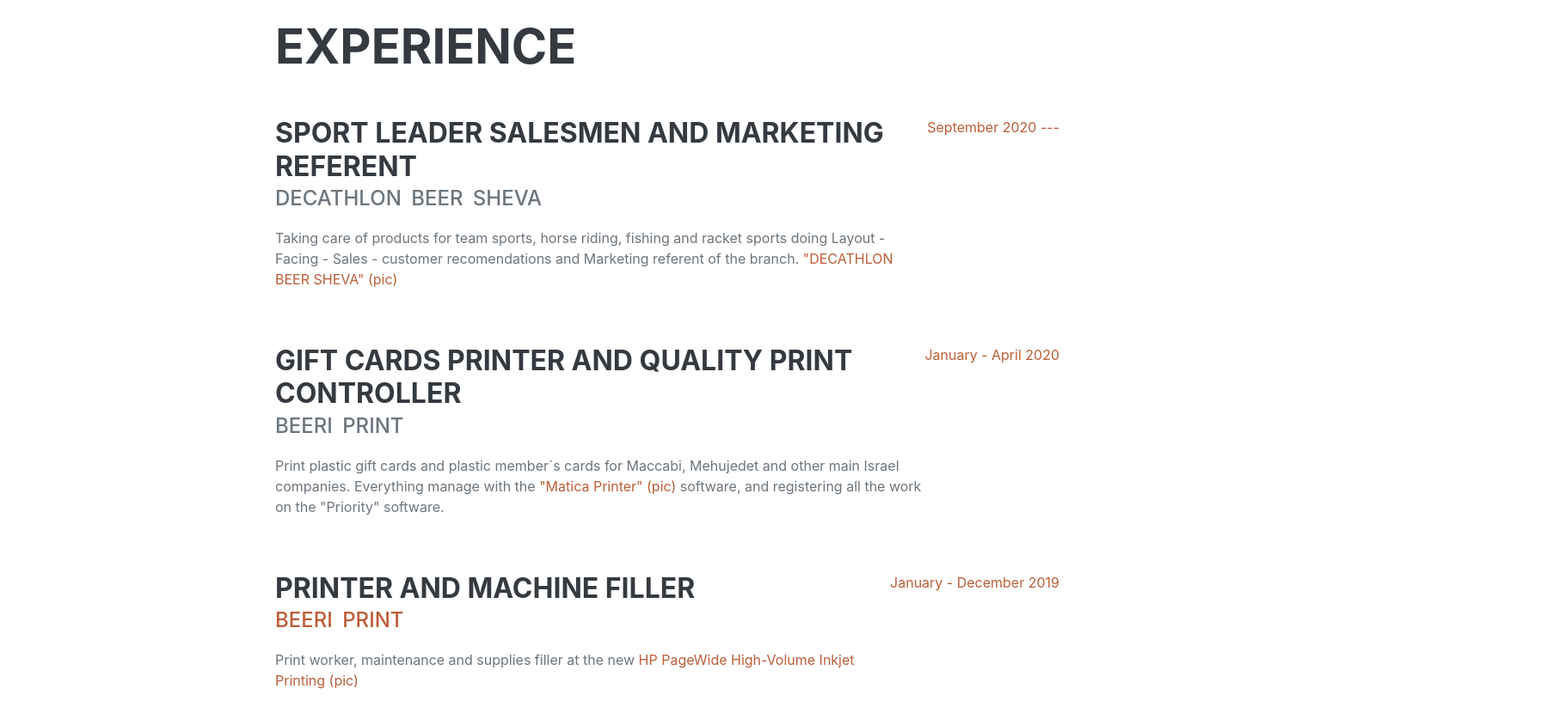
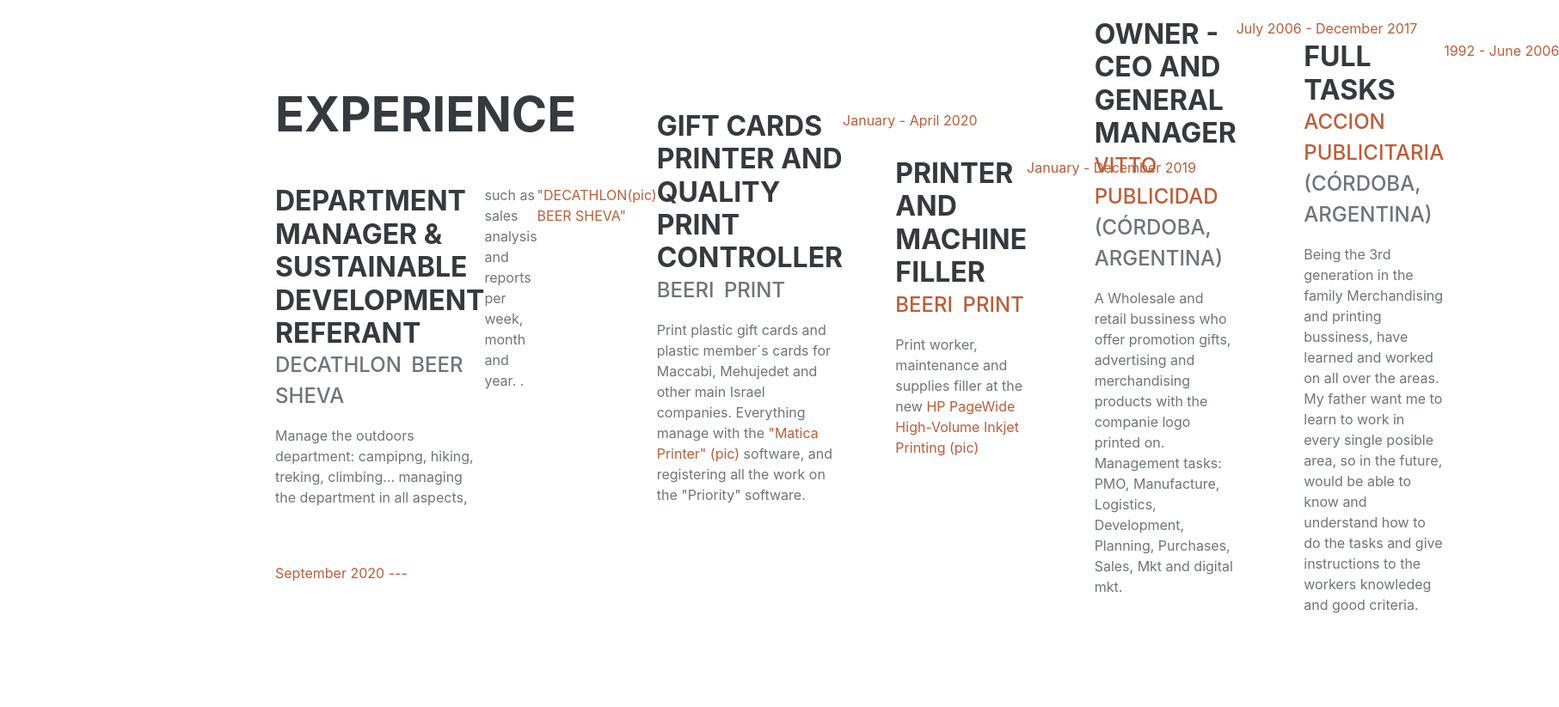
Before and after one commit to ricardohodara/CV, a plain HTML site: page index.html in a window 1280 px wide. Shown: the part 860-1683 px from the top of the page at 86% size, 1813 px wide, since content can reach past the window. Drawn offline with nearby package versions, Linux system fonts and the light colour scheme; a web font is replaced by a local one.

Commit message:
Update index.html

```diff
--- a/index.html
+++ b/index.html
@@ -66,10 +66,11 @@
                     <h2 class="mb-5">Experience</h2>
 						<div class="d-flex flex-column flex-md-row justify-content-between mb-5">
 							<div class="flex-grow-1">
-								<h3 class="mb-0">Sport Leader salesmen and Marketing referent</h3>
+								<h3 class="mb-0">Department Manager & Sustainable Development Referant</h3>
 								<div class="subheading mb-3">decathlon beer sheva</div>
-								<p>Taking care of products for team sports, horse riding, fishing and racket sports doing
-								Layout - Facing - Sales - customer recomendations and  Marketing referent of the branch.<a href="https://www.facebook.com/1338932782896597/videos/3012221298880229/" target="_blank" > "DECATHLON BEER SHEVA" </a> <a href="decathlon.jpg" target="_blank" >(pic)</a>
+								<p>Manage the outdoors department: campipng, hiking, treking, climbing... managing the department in all aspects,</div>
+								such as sales analysis and reports per week, month and year.
+								.<a href="https://www.facebook.com/1338932782896597/videos/3012221298880229/" target="_blank" > "DECATHLON BEER SHEVA" </a> <a href="decathlon.jpg" target="_blank" >(pic)</a>
 							</p>
 							</div>
 							<div class="flex-shrink-0"><span class="text-primary">September 2020 --- </span></div>
```
